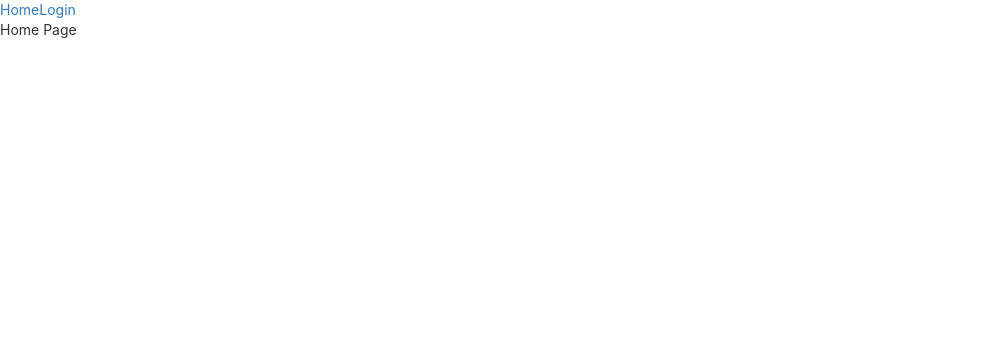
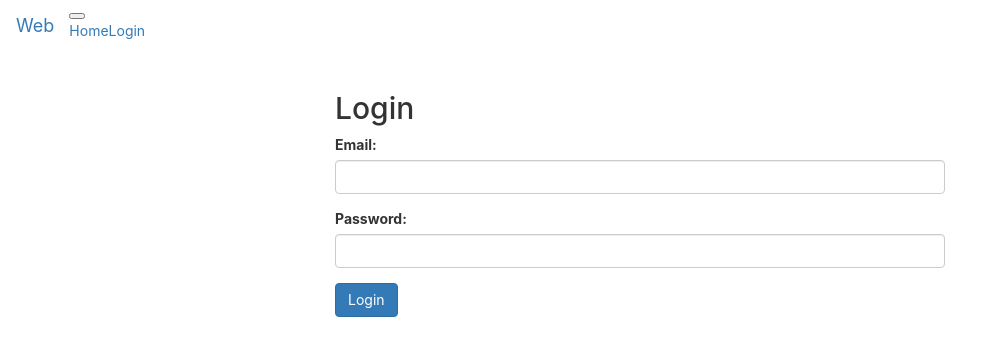
Before and after one commit to xcodeassociated/CloudNative, a React (Create React App) app in the folder ui/web/: page /login in a window 1280 px wide. Shown: the top 356 px of the page, without its empty margins (0-1007 px from the left). Built offline with nearby package versions, Linux system fonts and the light colour scheme.

Commit message:
Refactor react router

```diff
--- a/ui/web/public/index.html
+++ b/ui/web/public/index.html
@@ -11,7 +11,9 @@
     />
     <link rel="apple-touch-icon" href="logo192.png" />
     <link rel="manifest" href="%PUBLIC_URL%/manifest.json" />
+
     <link rel="stylesheet" href="https://netdna.bootstrapcdn.com/bootstrap/3.3.7/css/bootstrap.min.css" />
+
     <title>React App</title>
   </head>
   <body>
--- a/ui/web/src/app/App.tsx
+++ b/ui/web/src/app/App.tsx
@@ -1,9 +1,8 @@
 import React, { Component } from 'react';
 import configureStore from './store/configure'
-import { HashRouter as Router, Route, Link, Switch } from 'react-router-dom'
-import Form from "./components/Form";
-import { Provider } from 'react-redux';
 import Home from './components/Home';
+import NavBar from "./components/NavBar";
+import RouteController from "./routes/RouteController";
 
 // routes:
 export const HomeRoute = () => <Home />;
@@ -17,18 +16,10 @@ class App extends Component {
 
   public render(): JSX.Element {
     return (
-        <Router>
-          <div>
-            <nav>
-              <Link to="/">Home</Link>
-              <Link to="/login">Login</Link>
-            </nav>
-            <Switch>
-              <Route exact path="/" component={HomeRoute} />
-              <Route exact path="/login" render={() => <Provider store={this.store()}><Form /></Provider > } />
-            </Switch>
-          </div>
-        </Router>
+        <div>
+          <NavBar />
+            <RouteController>{this.store()}</RouteController>
+        </div>
     );
 
   }
--- a/ui/web/src/app/components/Form.tsx
+++ b/ui/web/src/app/components/LoginForm.tsx
@@ -16,7 +16,7 @@ interface IState {
   password: string;
 }
 
-class Form extends Component<IProps, IState> {
+class LoginForm extends Component<IProps, IState> {
 
   constructor(props: IProps) {
     super(props);
@@ -75,4 +75,4 @@ const mapStateToProps = (state) => {
   };
 };
 
-export default connect(mapStateToProps)(Form);
+export default connect(mapStateToProps)(LoginForm);
--- /dev/null
+++ b/ui/web/src/app/components/LoginFormProvider.tsx
@@ -0,0 +1,24 @@
+import React, {Component, ReactChild} from "react";
+import Form from "./LoginForm";
+import { Provider } from 'react-redux';
+
+type NamedProps = {
+    data?: any
+}
+
+type Props = {
+    children: ReactChild | NamedProps
+}
+
+class LoginFormProvider extends Component<Props> {
+
+    public render() {
+        return(
+            <Provider store={this.props.children}>
+                <Form />
+            </Provider >
+        )
+    }
+}
+
+export default LoginFormProvider;
--- /dev/null
+++ b/ui/web/src/app/components/NavBar.tsx
@@ -0,0 +1,23 @@
+import React, {Component} from "react";
+import {Nav, Navbar} from "react-bootstrap";
+
+
+class NavBar extends Component {
+
+    public render() {
+        return(
+            <Navbar bg="light" expand="lg">
+                <Navbar.Brand href="/">Web</Navbar.Brand>
+                <Navbar.Toggle aria-controls="basic-navbar-nav" />
+                <Navbar.Collapse id="basic-navbar-nav">
+                    <Nav className="mr-auto">
+                        <Nav.Link href="/">Home</Nav.Link>
+                        <Nav.Link href="/login">Login</Nav.Link>
+                    </Nav>
+                </Navbar.Collapse>
+            </Navbar>
+        )
+    }
+}
+
+export default NavBar;
--- /dev/null
+++ b/ui/web/src/app/routes/RouteController.tsx
@@ -0,0 +1,28 @@
+import React, {ReactChild, Component} from "react";
+import { Switch, Route } from 'react-router-dom'
+import Home from "../components/Home";
+import LoginFormProvider from "../components/LoginFormProvider";
+
+type NamedProps = {
+    data?: any
+}
+
+type Props = {
+    children: ReactChild | NamedProps
+}
+
+class RouteController extends Component<Props> {
+
+    public render() {
+        return(
+            <Switch>
+                <Route exact path='/' component={Home}/>
+                <Route path='/login' component={
+                    () => <LoginFormProvider>{this.props.children}</LoginFormProvider>
+                } />
+            </Switch>
+        )
+    }
+}
+
+export default RouteController;
--- a/ui/web/src/index.tsx
+++ b/ui/web/src/index.tsx
@@ -3,9 +3,12 @@ import ReactDOM from 'react-dom';
 import './index.css';
 import App from './app/App';
 import * as serviceWorker from './serviceWorker';
+import { BrowserRouter } from 'react-router-dom'
 
 ReactDOM.render(
-    <App />,
+    <BrowserRouter>
+        <App />
+    </BrowserRouter>,
     document.getElementById('root')
 );
 
```
